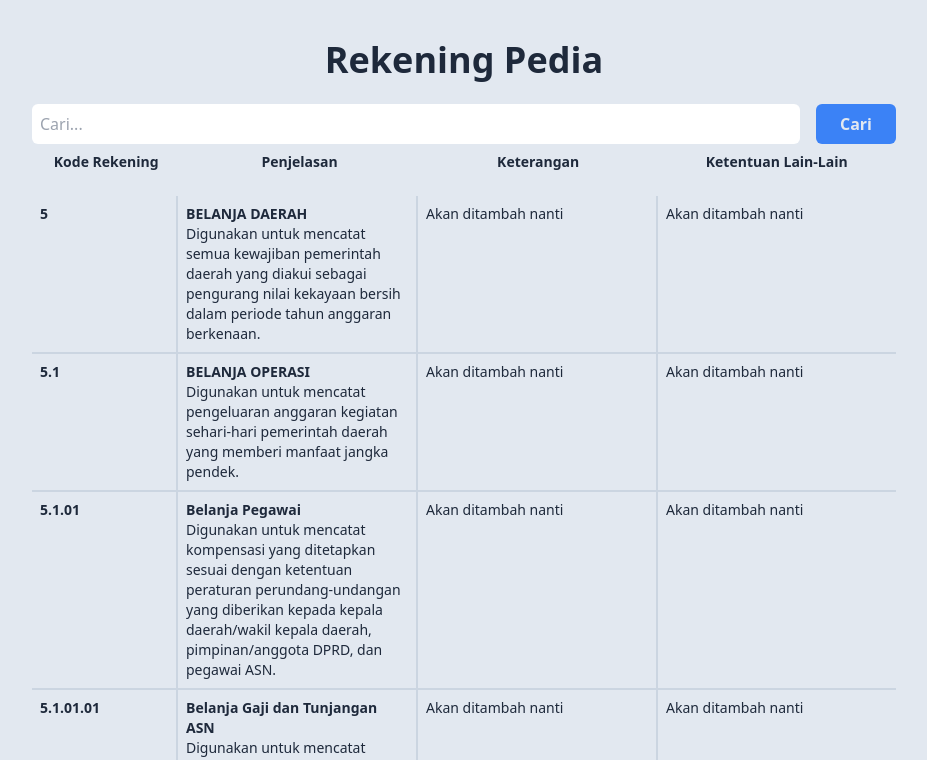
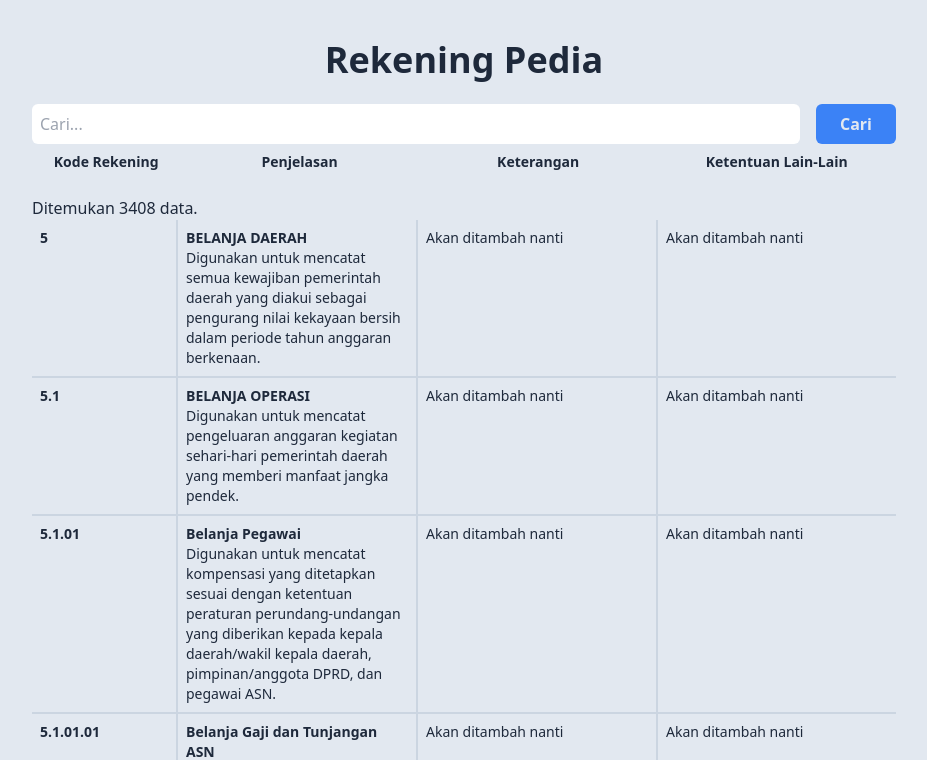
Before and after one commit to Bidang-Anggaran/kb-bakeuda, a React (Vite) app: page / in a window 1280 px wide. Shown: the top 760 px of the page, without its empty margins (176-1103 px from the left). Built offline with nearby package versions, Linux system fonts and the light colour scheme.

Commit message:
fix: reset page number when searching

```diff
--- a/src/App.jsx
+++ b/src/App.jsx
@@ -1,11 +1,25 @@
 import { useState } from "react";
 import ItemsList from "./components/ItemsList";
 import SearchBar from "./components/SearchBar";
-
+const itemsPerPage = 20;
 function App() {
   const [searchInput, setSearchInput] = useState("");
+  const [currentPage, setCurrentPage] = useState(1);
+
+  const startIndex = (currentPage - 1) * itemsPerPage;
+  const endIndex = startIndex + itemsPerPage;
+
+  const handleNextPage = () => {
+    setCurrentPage((prevPage) => prevPage + 1);
+  };
+  const handlePreviousPage = () => {
+    setCurrentPage((prevPage) => prevPage - 1);
+  };
+
   const searchInputHandler = (input) => {
     setSearchInput(input);
+    setCurrentPage(() => 1);
+
     // console.log(input);
   };
   return (
@@ -18,9 +32,16 @@ function App() {
           {/* <h2>Cari Kode Belanja</h2> */}
         </div>
         <SearchBar searchHandler={searchInputHandler} />
-        <ItemsList searchRef={searchInput} />
+        <ItemsList
+          searchRef={searchInput}
+          handleNextPage={handleNextPage}
+          handlePreviousPage={handlePreviousPage}
+          startIndex={startIndex}
+          endIndex={endIndex}
+        />
       </main>
       {/* <Footer /> */}
+      <div className="h-24"></div>
     </>
   );
 }
--- a/src/components/ItemsList.jsx
+++ b/src/components/ItemsList.jsx
@@ -1,14 +1,12 @@
 import { useState } from "react";
 import kodeBelanja from "../json/kodeBelanja.json";
 import ReadMore from "./ReadMore";
-const itemsPerPage = 20;
 
-const ItemsList = ({ searchRef }) => {
+
+const ItemsList = ({ searchRef, handleNextPage, handlePreviousPage, startIndex, endIndex }) => {
   useState();
-  const [currentPage, setCurrentPage] = useState(1);
 
-  const startIndex = (currentPage - 1) * itemsPerPage;
-  const endIndex = startIndex + itemsPerPage;
+
 
   const filteredKodeBelanja =
     searchRef !== ""
@@ -27,12 +25,7 @@ const ItemsList = ({ searchRef }) => {
   // console.log(filteredKodeBelanja.length)
 
   const currentData = filteredKodeBelanja.slice(startIndex, endIndex);
-  const handleNextPage = () => {
-    setCurrentPage((prevPage) => prevPage + 1);
-  };
-  const handlePreviousPage = () => {
-    setCurrentPage((prevPage) => prevPage - 1);
-  };
+
 
   const formatString = (input) => {
     // Split the string into an array of parts
@@ -53,6 +46,7 @@ const ItemsList = ({ searchRef }) => {
 
   return (
     <>
+    <p>Ditemukan {filteredKodeBelanja.length} data. </p>
       <div className="divide-y-2 flex flex-col justify-between divide-slate-300">
         {currentData.map((e) => (
           <div key={e.kode} className="flex divide-x-2 divide-slate-300">
@@ -77,6 +71,20 @@ const ItemsList = ({ searchRef }) => {
             </p>
           </div>
         ))}
+        <div className="flex justify-between py-4">
+          <button
+            onClick={handlePreviousPage}
+            className="px-2 py-2 text-slate-200 bg-blue-500 rounded-md"
+          >
+            Previous Page
+          </button>
+          <button
+            onClick={handleNextPage}
+            className="px-2 py-2 text-slate-200 bg-blue-500 rounded-md"
+          >
+            Next Page
+          </button>
+        </div>
       </div>
     </>
   );
```
